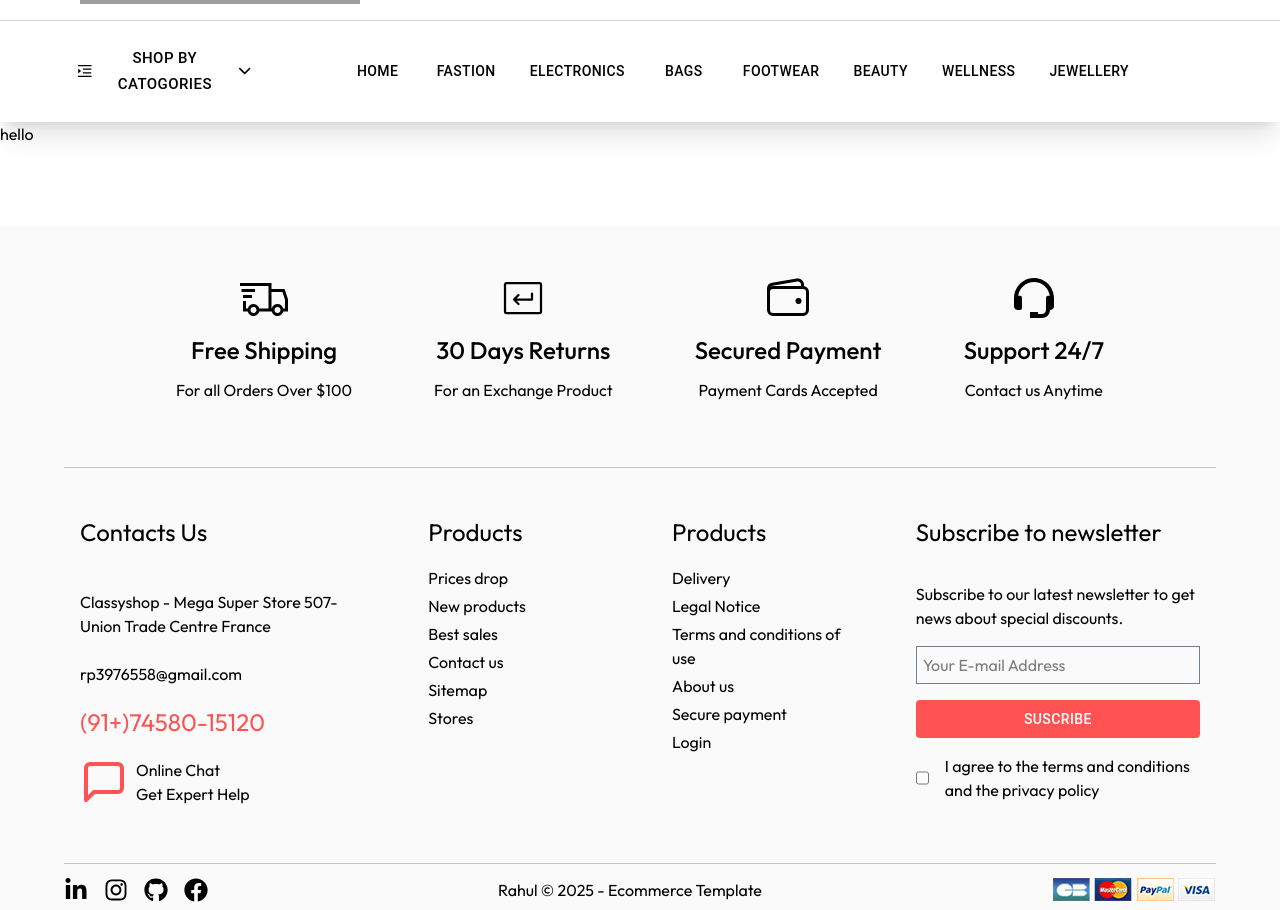
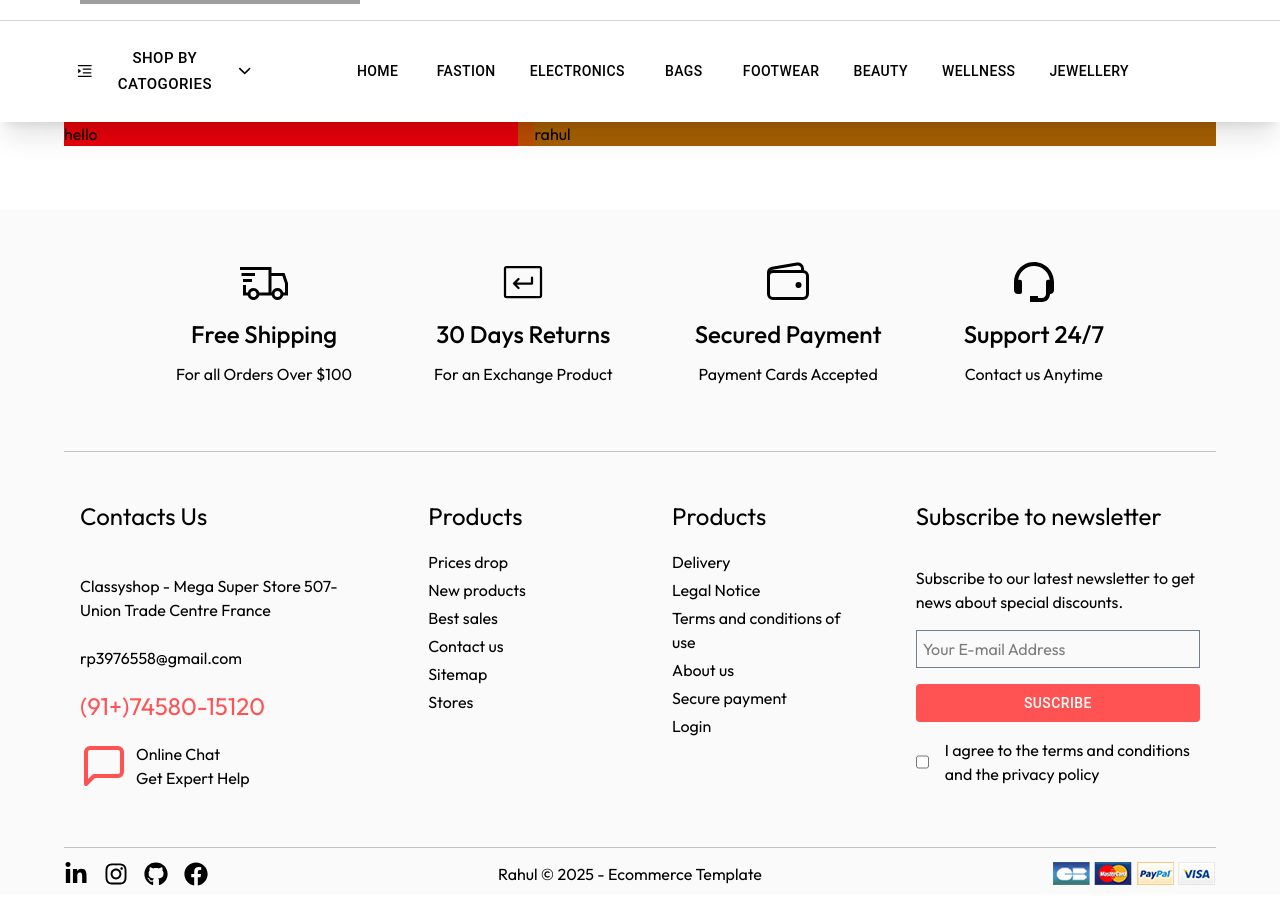
Before and after one commit to Raahul423/react-node-ecommerce, a React (Vite) app in the folder Frontend/: page /product/1 in a window 1280 px wide. Shown: the part 280-1190 px from the top of the page. Built offline with nearby package versions, Linux system fonts and the light colour scheme; grey boxes are pictures that could not be loaded; a web font is replaced by a local one.

Commit message:
create new component and page

```diff
--- a/Frontend/src/App.jsx
+++ b/Frontend/src/App.jsx
@@ -1,22 +1,25 @@
 
-import { BrowserRouter, Outlet, Route, Router, Routes } from 'react-router-dom'
+import { BrowserRouter, Outlet, Route, Router, Routes, useLocation } from 'react-router-dom'
 import Home from './Pages/Home'
 import Footer from './Components/FooterComponent/Footer'
 import Products from './Pages/Products'
 import Header from './Components/Header/Header'
 import ProductsId from './Pages/ProductsId'
+import NotFound from './Pages/NotFound'
 
 function App() {
+  const location = useLocation();
 
   return (
     <>
-     <Header/>
+    {location.pathname !== "*" && <Header/>}
       <Routes>
         <Route path='/' element={<Home/>}/>
         <Route path='/products' element={<Products/>}/>
         <Route path='/product/:id' element={<ProductsId/>}/>
+        <Route path='*' element={<NotFound/>}/>
       </Routes>
-      <Footer/>
+      {location.pathname !== "*" &&  <Footer/>}
     </>
   )
 }
--- a/Frontend/src/Components/FooterComponent/Footer.jsx
+++ b/Frontend/src/Components/FooterComponent/Footer.jsx
@@ -11,7 +11,7 @@ import { FaFacebook,FaGithub, FaInstagram, FaLinkedinIn } from 'react-icons/fa';
 
 const Footer = () => {
     return (
-        <section className='bg-[#fafafa] mt-20'>
+        <section className='bg-[#fafafa] mt-16'>
             <div className='my-container'>
 
                 {/* column 1 footer section */}
--- /dev/null
+++ b/Frontend/src/Components/ProductIdDetails/Productdetails.jsx
@@ -0,0 +1,17 @@
+import React from 'react'
+
+const Productdetails = () => {
+  return (
+    <section className='w-full bg-amber-700 flex gap-4'>
+      <div className='col1 w-[40%] bg-red-600'>
+hello
+      </div>
+
+      <div className='col2 w-[60%] bg-yellow-700'>
+rahul
+      </div>
+    </section>
+  )
+}
+
+export default Productdetails
--- a/Frontend/src/Components/ProductLists/ProductItem.jsx
+++ b/Frontend/src/Components/ProductLists/ProductItem.jsx
@@ -4,7 +4,10 @@ import { IoGrid } from "react-icons/io5";
 import { Button } from '@mui/material';
 import SelectedGrid from './SubProductSlider/SelectedGrid';
 import SelectedList from './SubProductSlider/SelectedList';
-import PricelowHigh from './PricelowHigh';
+import PricelowHigh from './SubProductSlider/PricelowHigh';
+import Pagination from '@mui/material/Pagination';
+import Stack from '@mui/material/Stack';
+
 
 
 const ProductItem = () => {
@@ -37,6 +40,11 @@ const ProductItem = () => {
       <div className='2/2 w-full'>
         {itemveiw === 'grid' ? <SelectedGrid/> : <SelectedList/>}
       </div>
+
+     <Stack className='py-6 !items-center ' spacing={2}>
+      <Pagination count={10} />
+    </Stack>
+
     </section>
   )
 }
--- /dev/null
+++ b/Frontend/src/Pages/NotFound.jsx
@@ -0,0 +1,12 @@
+import React from 'react'
+
+const NotFound = () => {
+  return (
+    <section>
+      <h1>404</h1>
+      <p>Oops! Page not Found</p>
+    </section>
+  )
+}
+
+export default NotFound
--- a/Frontend/src/Pages/Products.jsx
+++ b/Frontend/src/Pages/Products.jsx
@@ -7,7 +7,7 @@ import ProductItem from '../Components/ProductLists/ProductItem'
 const Products = () => {
 
   return (
-    <div className='my-container flex w-full  gap-6 py-6'>
+    <div className='my-container flex w-full  gap-6 py-6 pb-0'>
       <ProductSlider/>
       <ProductItem />
     </div>
--- a/Frontend/src/Pages/ProductsId.jsx
+++ b/Frontend/src/Pages/ProductsId.jsx
@@ -1,10 +1,11 @@
 import React from 'react'
+import Productdetails from '../Components/ProductIdDetails/Productdetails'
 
 const ProductsId = () => {
   return (
-    <div>
-      hello
-    </div>
+    <section className='my-container'>
+      <Productdetails/>
+    </section>
   )
 }
 
--- a/Frontend/src/index.css
+++ b/Frontend/src/index.css
@@ -195,3 +195,8 @@ background-color: #ff5252;
   padding: 8px !important;
   text-align: center !important;
 }
+
+.css-1l5xwdx-MuiButtonBase-root-MuiPaginationItem-root.Mui-selected{
+  background-color: #ff5252 !important;
+  color: #fff !important;
+}
```
Also changed, not shown: Frontend/src/Components/ProductLists/SubProductSlider/PricelowHigh.jsx (renamed from Frontend/src/Components/ProductLists/PricelowHigh.jsx).
